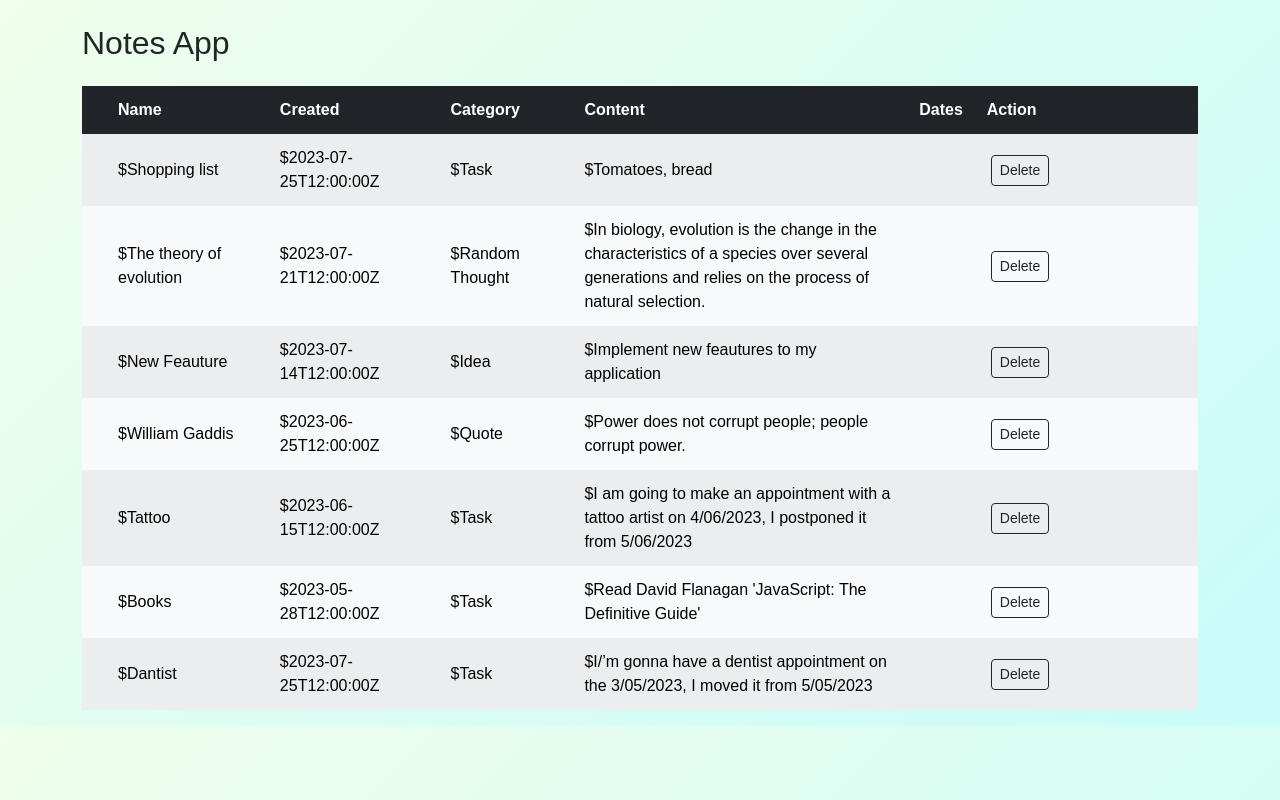
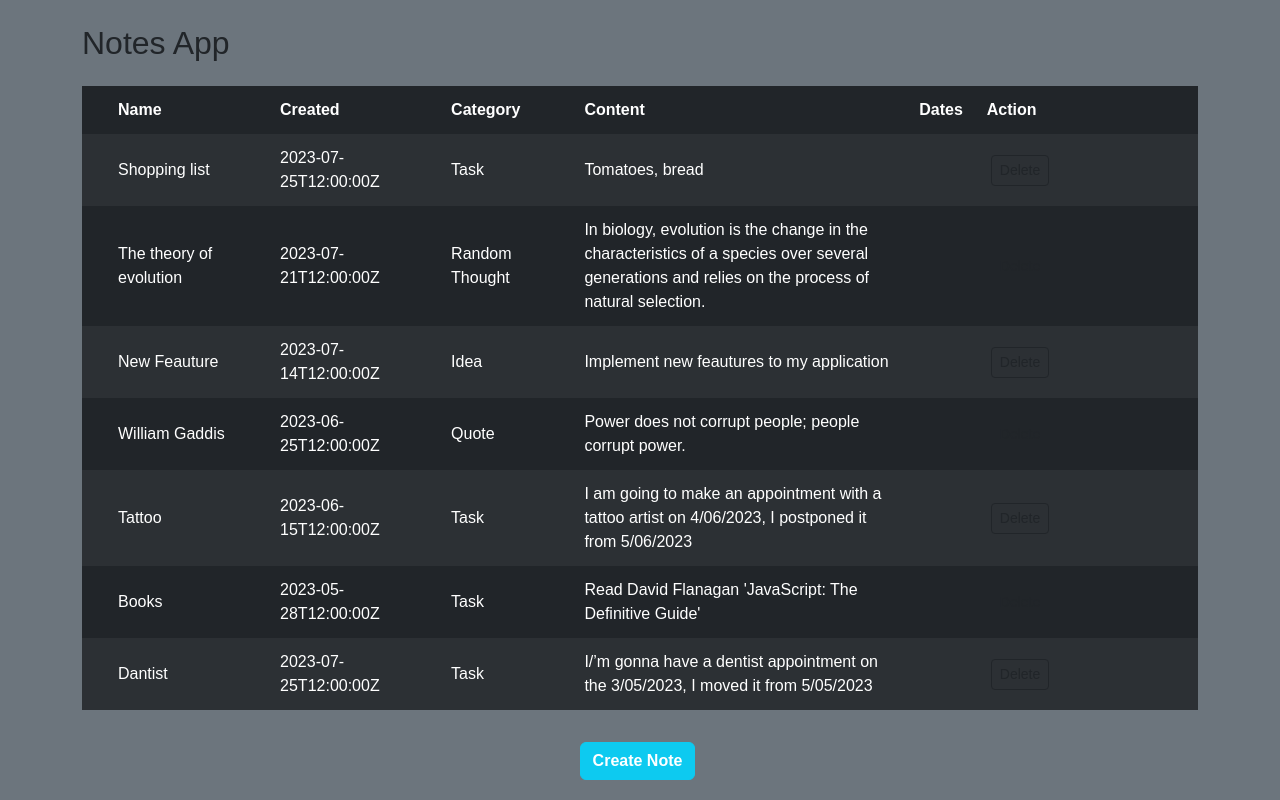
Before and after one commit to free3et/notes-app-react-rtk, a React (Vite) app: page / in a window 1280 px wide. Built offline with nearby package versions, Linux system fonts and the light colour scheme.

Commit message:
functionality for adding new notes and a modal window form have been added

```diff
--- a/index.html
+++ b/index.html
@@ -13,6 +13,8 @@
 <body>
   <div id="root" class="container mt-4"></div>
   <script type="module" src="/src/main.tsx"></script>
+  <script src="https://cdn.jsdelivr.net/npm/bootstrap@5.3.1/dist/js/bootstrap.min.js"></script>
+
 </body>
 
 </html>
--- a/src/App.tsx
+++ b/src/App.tsx
@@ -1,3 +1,4 @@
+import { AddNoteForm } from "./components/AddNoteForm";
 import { NoteList } from "./components/NoteList";
 
 const App = () => {
@@ -6,6 +7,7 @@ const App = () => {
       <h2 className="mb-4">Notes App</h2>
 
       <NoteList />
+      <AddNoteForm />
     </>
   );
 };
--- /dev/null
+++ b/src/components/AddNoteForm.tsx
@@ -0,0 +1,131 @@
+import { useState } from "react";
+import { useDispatch } from "react-redux";
+import { addNote, Note } from "../features/notesSlice";
+
+export const AddNoteForm = () => {
+  const [title, setTitle] = useState("");
+  const [category, setCategory] = useState("Task");
+  const [description, setDescription] = useState("");
+
+  const dispatch = useDispatch();
+
+  const submitNewNote = (e: React.FormEvent) => {
+    e.preventDefault();
+
+    const newNote: Note = {
+      id: Date.now(),
+      name: title,
+      timeOfCreation: new Date().toISOString(),
+      category: category,
+      noteContent: description,
+      datesMentioned: "",
+      archived: false,
+    };
+
+    dispatch(addNote(newNote));
+    setTitle("");
+    setDescription("");
+    setCategory("Task");
+  };
+
+  return (
+    <div className="container d-flex justify-content-center">
+      <button
+        type="button"
+        className="btn btn-info mt-3 addNewNote"
+        data-bs-toggle="modal"
+        data-bs-target="#addNoteModal"
+      >
+        Create Note
+      </button>
+
+      <div
+        className="modal fade"
+        id="addNoteModal"
+        tabIndex={Number("-1")}
+        aria-labelledby="addNoteModalLabel"
+        aria-hidden="true"
+      >
+        <div className="modal-dialog">
+          <div className="modal-content">
+            <div className="modal-header">
+              <h5 className="modal-title" id="addNoteModalLabel">
+                Add New Note
+              </h5>
+              <button
+                type="button"
+                className="btn-close"
+                data-bs-dismiss="modal"
+                aria-label="Close"
+              ></button>
+            </div>
+            <div className="modal-body">
+              <form
+                id="newNoteForm"
+                className="row g-3"
+                onSubmit={submitNewNote}
+              >
+                <div>
+                  <label htmlFor="noteTitle" className="form-label">
+                    Note Title:
+                  </label>
+                  <input
+                    type="text"
+                    id="noteTitle"
+                    className="form-control"
+                    onChange={(e) => setTitle(e.target.value)}
+                    required
+                  />
+                </div>
+                <div>
+                  <label htmlFor="category" className="form-label">
+                    Category:
+                  </label>
+                  <select
+                    id="category"
+                    className="form-control form-select"
+                    onChange={(e) => setCategory(e.target.value)}
+                    required
+                  >
+                    <option value="Task">Task</option>
+                    <option value="Random Thought">Random Thought</option>
+                    <option value="Idea">Idea</option>
+                    <option value="Quote">Quote</option>
+                  </select>
+                </div>
+                <div>
+                  <label htmlFor="noteDescription" className="form-label">
+                    Description:
+                  </label>
+                  <textarea
+                    id="noteDescription"
+                    className="form-control"
+                    onChange={(e) => setDescription(e.target.value)}
+                    required
+                  ></textarea>
+                </div>
+
+                <div className="modal-footer">
+                  <button
+                    type="button"
+                    className="btn btn-secondary"
+                    data-bs-dismiss="modal"
+                  >
+                    Close
+                  </button>
+                  <button
+                    type="submit"
+                    className="btn btn-success"
+                    onClick={() => submitNewNote}
+                  >
+                    Add Note
+                  </button>
+                </div>
+              </form>
+            </div>
+          </div>
+        </div>
+      </div>
+    </div>
+  );
+};
--- a/src/components/NoteList.tsx
+++ b/src/components/NoteList.tsx
@@ -3,6 +3,9 @@ import { selectAllNotes, deleteNote, Note } from "../features/notesSlice";
 
 export const NoteList = () => {
   const notes = useSelector(selectAllNotes);
+
+  console.log(notes);
+
   const dispatch = useDispatch();
 
   const handleDeleteNote = (id: number) => {
@@ -21,7 +24,7 @@ export const NoteList = () => {
     <>
       <table
         id="allNotesTable"
-        className="table table-striped table-light table-hover table-borderless"
+        className="table table-striped table-dark table-hover table-borderless"
       >
         <thead>
           <tr className="table-dark">
@@ -35,24 +38,26 @@ export const NoteList = () => {
           </tr>
         </thead>
         <tbody>
-          {notes?.map((note: Note) => (
+          {notes?.map(
+            ({ id, name, timeOfCreation, category, noteContent }: Note) => (
               <tr>
                 <td></td>
-              <td className="note-title">${note.name}</td>
-              <td className="note-created">${note.timeOfCreation}</td>
-              <td className="note-category">${note.category}</td>
-              <td className="note-description">${note.noteContent}</td>
+                <td className="note-title">{name}</td>
+                <td className="note-created">{timeOfCreation}</td>
+                <td className="note-category">{category}</td>
+                <td className="note-description">{noteContent}</td>
                 <td className="note-dates"></td>
                 <td className="actions">
                   <button
-                  onClick={() => handleDeleteNote(note.id)}
+                    onClick={() => handleDeleteNote(id)}
                     className="deleteBtn btn btn-outline-dark btn-sm m-1"
                   >
                     Delete
                   </button>
                 </td>
               </tr>
-          ))}
+            )
+          )}
         </tbody>
       </table>
     </>
--- a/src/index.css
+++ b/src/index.css
@@ -1,6 +1,7 @@
 body {
-  background-image: linear-gradient(135deg, #f0feeb 0%, #c9fcfa 100%);
+  /* background-image: linear-gradient(135deg, #f0feeb 0%, #c9fcfa 100%); */
   font-family: Arial, sans-serif;
+  background: #6c757d;
 }
 
 h1,
```
Lines whose indentation alone changed are shown as unchanged.
